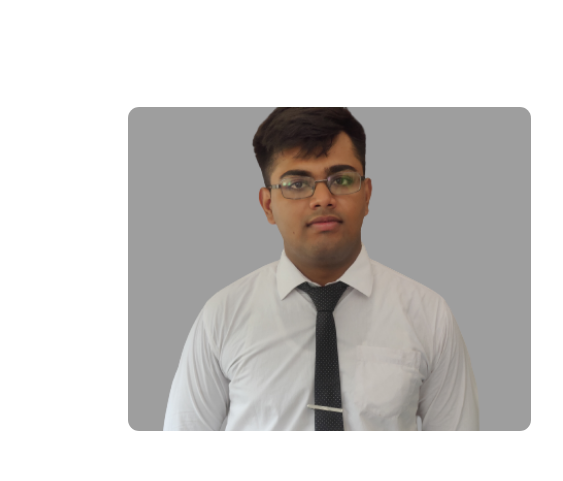
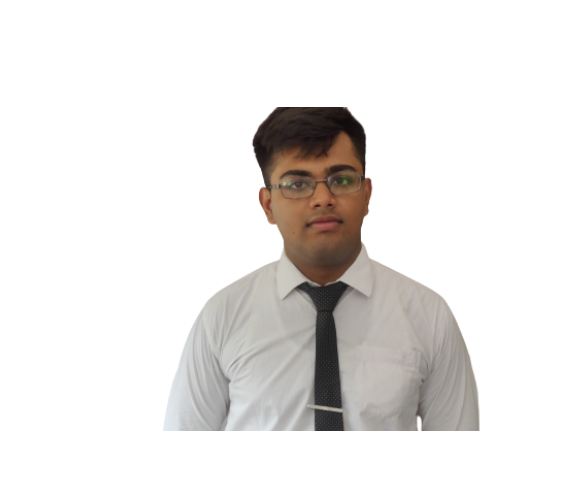
Before and after one commit to imtinan32/Portfolio_Website, a plain HTML site: page index.html in a window 1280 px wide. Shown: the part 554-1035 px from the top of the page, 0-563 px from the left. Drawn offline with Linux system fonts and the light colour scheme; a web font is replaced by a local one.

Commit message:
Update index.html
image issue

```diff
--- a/index.html
+++ b/index.html
@@ -52,7 +52,7 @@
             <a href="#" class="btn">Download CV</a>
         </div>
         <div class="home-img">
-            <img src="/Asset/imtinan.png" alt="home-img" />
+            <img src="Asset/imtinan.png" alt="home-img" />
         </div>
     </section>
     <!--Home Section End -->
@@ -65,7 +65,7 @@
         </div>
         <div class="about-container">
             <div class="about-img">
-                <img src="Asset/profile-dp.png" alt="about-img" />
+                <img src="Asset/imtinan.png" alt="about-img" />
             </div>
             <div class="about-text">
                 <p>"Hello, I'm Rao Imtinan, a dedicated front-end developer with expertise in HTML, CSS, JavaScript. I
```
